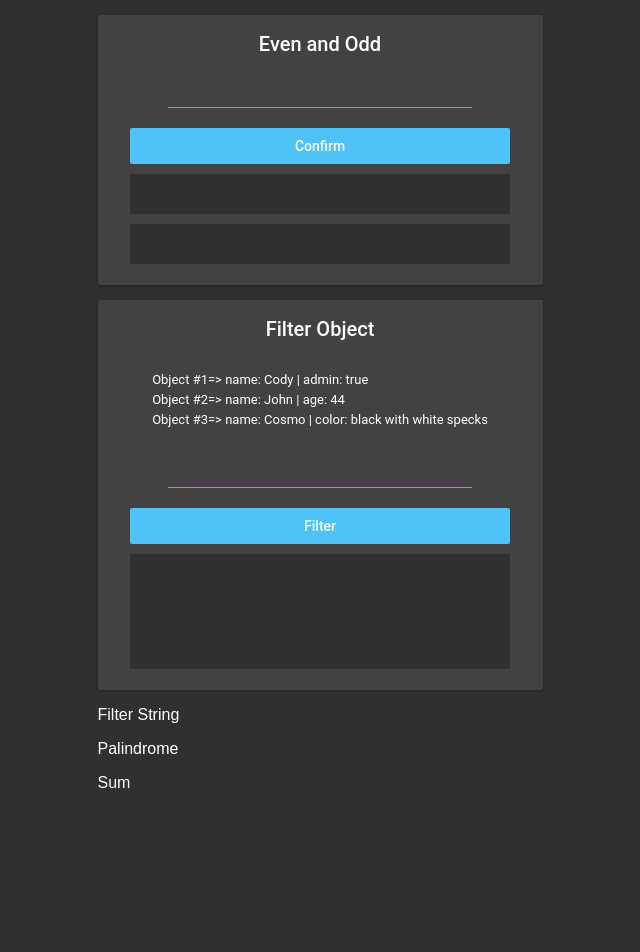
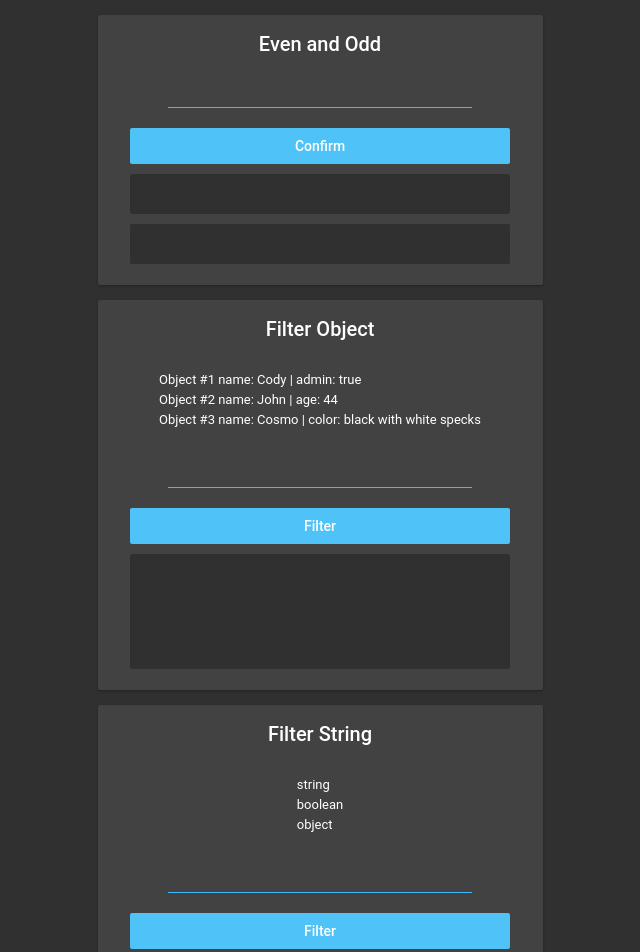
Before and after one commit to ctdupuis/react-toy-problems, a React (Create React App) app: page / in a window 1280 px wide. Shown: the top 952 px of the page, without its empty margins (320-960 px from the left). Before the commit the page ends 808 px from the top, so only its background shows below. Built offline with nearby package versions, Linux system fonts and the light colour scheme.

Commit message:
filterString filters string

```diff
--- a/src/components/Topics/FilterObject.js
+++ b/src/components/Topics/FilterObject.js
@@ -1,15 +1,4 @@
-import React, { Component } from 'react'
-
-// The component outline: One parent div element, one h4 element, one span element, one input element, one button element, and one span element.
-// div - className=”puzzleBox filterObjectPB”
-
-// The first span - className=”puzzleText”
-
-// input - className=”inputLine”
-
-// button - className=”confirmationButton”
-
-// The last span - className=”resultsBox filterObjectRB”
+import React, { Component } from 'react';
 
 export default class FilterObject extends Component {
     state = {
@@ -48,7 +37,7 @@ export default class FilterObject extends Component {
                     {this.state.unFilteredArray.map((obj, idx) => {
                         let keys = Object.keys(obj)
                             return(<div key={idx}>
-                                Object #{idx+1}=> {keys[0]}: {obj[keys[0]]} | {keys[1]}: {obj[keys[1]]}
+                                Object #{idx+1} {keys[0]}: {obj[keys[0]]} | {keys[1]}: {obj[keys[1]]}
                             </div>)
                         }
                     )}
@@ -60,7 +49,7 @@ export default class FilterObject extends Component {
                     {this.state.filteredArray.map((obj, idx) => {
                         let keys = Object.keys(obj)
                             return(<div key={idx}>
-                                Object #{idx+1}=> {keys[0]}: {obj[keys[0]]} | {keys[1]}: {obj[keys[1]]}
+                                {keys[0]}: {obj[keys[0]]} | {keys[1]}: {obj[keys[1]]}
                             </div>)
                         }
                     )}
--- a/src/components/Topics/FilterString.js
+++ b/src/components/Topics/FilterString.js
@@ -1,11 +1,53 @@
-import React, { Component } from 'react'
+import React, { Component } from 'react';
+
+// div - className=”puzzleBox filterStringPB”
+
+// The first span - className=”puzzleText”
+
+// input - className=”inputLine”
+
+// button - className=”confirmationButton”
+
+// The last span - className=”resultsBox filterStringRB”
 
 export default class FilterString extends Component {
+    state = {
+        filteredArray: [],
+        userInput: "",
+        unFilteredArray: ["string", "boolean", "object"]
+    }
+
+    handleChange = event => {
+        this.setState({ [event.target.name]: event.target.value })
+    }
+
+    handleClick = event => {
+        let filter = this.state.userInput;
+        let filtered = this.state.unFilteredArray.filter(string => {
+            if (string.includes(filter)) {
+                return string
+            }
+        })
+        this.setState({
+            ...this.state,
+            filteredArray: [...filtered],
+            userInput: ""
+        })
+    }
+
     render() {
         return (
-            <p>
-                Filter String
-            </p>
+            <div className="puzzleBox filterStringPB">
+               <h4>Filter String</h4>
+                <span className="puzzleText">
+                    {this.state.unFilteredArray.map(string => <div>{string}</div>)}
+                </span>
+               <input type="text" name="userInput" className="inputLine" onChange={this.handleChange} value={this.state.userInput} />
+               <button onClick={this.handleClick} className="confirmationButton">Filter</button>
+               <span className="resultsBox filterStringRB">
+               {    this.state.filteredArray.map(string => <div>{string}</div>)}
+               </span>
+            </div>
         )
     }
 }
```
